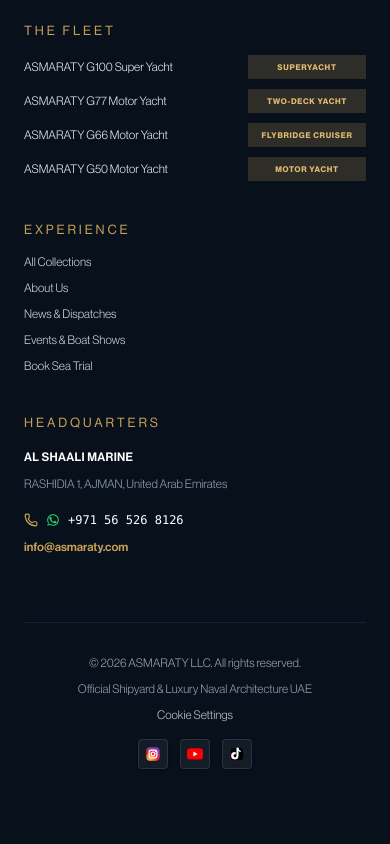
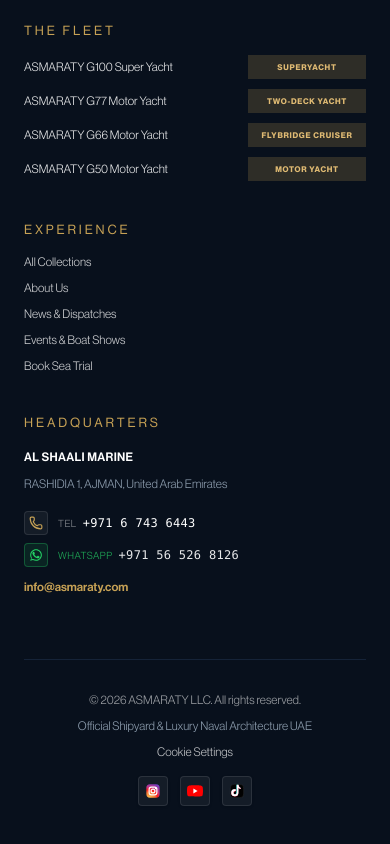
Before and after one commit to Hashir5989/yatch, a Next.js app: page /about in a window 390 px wide. Shown: the part 3834-4678 px from the top of the page. Before the commit the page ends 4651 px from the top, so only its background shows below. Built offline with nearby package versions, Linux system fonts and the light colour scheme; no server answers; the database is empty.

Commit message:
feat(contact): separate Telephone (+971 6 743 6443) and WhatsApp (+971 56 526 8126) with Tel first across footer, navbar, enquiry and contact views

```diff
--- a/components/public/PublicFooter.js
+++ b/components/public/PublicFooter.js
@@ -173,34 +173,54 @@ export default function PublicFooter() {
               <p className="whitespace-pre-line">
                 {settings.shipyardAddress || "RASHIDIA 1\nAJMAN, United Arab Emirates"}
               </p>
-              <div className="pt-2 space-y-1.5">
-                <div className="flex items-center gap-2 font-medium text-white">
+              <div className="pt-2 space-y-2">
+                {/* Telephone */}
+                <div className="flex items-center gap-2.5 text-xs text-white">
                   <a
                     href={`tel:${cleanPhone}`}
-                    className="text-[#C6A155] hover:opacity-80 transition-opacity"
+                    className="p-1 bg-white/5 border border-white/10 hover:border-[#C6A155]/60 rounded text-[#C6A155] hover:opacity-80 transition-all shrink-0"
                     title="Direct Phone Call"
-                    aria-label={`Call ${settings.contactPhone || "+971 56 526 8126"}`}
+                    aria-label={`Call ${settings.contactPhone || "+971 6 743 6443"}`}
                   >
                     <Phone className="w-3.5 h-3.5 text-[#C6A155]" />
                   </a>
+                  <div className="flex items-baseline gap-1.5 font-mono">
+                    <span className="text-[10px] text-white/50 uppercase tracking-wider font-sans">Tel</span>
+                    <a
+                      href={`tel:${cleanPhone}`}
+                      className="hover:text-[#C6A155] text-white transition-colors tracking-wide"
+                    >
+                      {settings.contactPhone || "+971 6 743 6443"}
+                    </a>
+                  </div>
+                </div>
+
+                {/* WhatsApp */}
+                <div className="flex items-center gap-2.5 text-xs text-white">
                   <a
                     href={`https://wa.me/${cleanWhatsapp}?text=Hello%20ASMARATY%2C%20I%20would%20like%20to%20enquire%20about%20your%20yacht%20fleet.`}
                     target="_blank"
                     rel="noopener noreferrer"
-                    className="text-[#25D366] hover:opacity-80 transition-opacity"
+                    className="p-1 bg-[#25D366]/10 border border-[#25D366]/30 hover:border-[#25D366] rounded text-[#25D366] hover:opacity-80 transition-all shrink-0"
                     title="Chat on WhatsApp"
                     aria-label="WhatsApp"
                   >
                     <WhatsAppIcon className="w-3.5 h-3.5 fill-current" />
                   </a>
-                  <a
-                    href={`tel:${cleanPhone}`}
-                    className="hover:text-[#C6A155] font-mono transition-colors"
-                  >
-                    {settings.contactPhone || "+971 56 526 8126"}
-                  </a>
+                  <div className="flex items-baseline gap-1.5 font-mono">
+                    <span className="text-[10px] text-[#25D366]/80 uppercase tracking-wider font-sans">WhatsApp</span>
+                    <a
+                      href={`https://wa.me/${cleanWhatsapp}?text=Hello%20ASMARATY%2C%20I%20would%20like%20to%20enquire%20about%20your%20yacht%20fleet.`}
+                      target="_blank"
+                      rel="noopener noreferrer"
+                      className="hover:text-[#25D366] text-white/90 transition-colors tracking-wide"
+                    >
+                      {settings.whatsappNumber || "+971 56 526 8126"}
+                    </a>
+                  </div>
                 </div>
-                <p className="text-[#C6A155] font-semibold pt-0.5">
+
+                <p className="text-[#C6A155] font-semibold pt-1 text-xs">
                   <a href={`mailto:${settings.contactEmail || "info@asmaraty.com"}`} className="hover:underline">
                     {settings.contactEmail || "info@asmaraty.com"}
                   </a>
--- a/components/public/PublicNavbar.js
+++ b/components/public/PublicNavbar.js
@@ -260,34 +260,54 @@ export default function PublicNavbar({ currentPageId, showAdminBar = false }) {
                 <p className="text-[11px] text-white/60">
                   {settings.shipyardAddress || "RASHIDIA 1, AJMAN, United Arab Emirates"}
                 </p>
-                <div className="pt-2 flex flex-wrap items-center gap-4 text-xs">
+                <div className="pt-2 space-y-2 text-xs">
+                  {/* Telephone */}
                   <div className="flex items-center gap-2">
                     <a
-                      href={`tel:${(settings.contactPhone || "+971 56 526 8126").replace(/\s+/g, '')}`}
-                      className="text-[#C6A155] hover:opacity-80 transition-opacity"
+                      href={`tel:${(settings.contactPhone || "+971 6 743 6443").replace(/\s+/g, '')}`}
+                      className="p-1 bg-white/5 border border-white/10 hover:border-[#C6A155]/60 rounded text-[#C6A155] hover:opacity-80 transition-all shrink-0"
                       title="Direct Phone Call"
-                      aria-label={`Call ${settings.contactPhone || "+971 56 526 8126"}`}
+                      aria-label={`Call ${settings.contactPhone || "+971 6 743 6443"}`}
                     >
                       <Phone className="w-3.5 h-3.5 text-[#C6A155]" />
                     </a>
+                    <div className="flex items-baseline gap-1.5 font-mono">
+                      <span className="text-[10px] text-white/50 uppercase tracking-wider font-sans">Tel</span>
+                      <a
+                        href={`tel:${(settings.contactPhone || "+971 6 743 6443").replace(/\s+/g, '')}`}
+                        className="hover:underline text-white hover:text-[#C6A155] transition-colors"
+                      >
+                        {settings.contactPhone || "+971 6 743 6443"}
+                      </a>
+                    </div>
+                  </div>
+
+                  {/* WhatsApp */}
+                  <div className="flex items-center gap-2">
                     <a
                       href={`https://wa.me/${(settings.whatsappNumber || "+971 56 526 8126").replace(/[^0-9]/g, '')}?text=Hello%20ASMARATY%2C%20I%20would%20like%20to%20enquire%20about%20your%20yacht%20fleet.`}
                       target="_blank"
                       rel="noopener noreferrer"
-                      className="text-[#25D366] hover:opacity-80 transition-opacity"
+                      className="p-1 bg-[#25D366]/10 border border-[#25D366]/30 hover:border-[#25D366] rounded text-[#25D366] hover:opacity-80 transition-all shrink-0"
                       title="Chat on WhatsApp"
                       aria-label="WhatsApp"
                     >
                       <WhatsAppIcon className="w-3.5 h-3.5 fill-current" />
                     </a>
-                    <a
-                      href={`tel:${(settings.contactPhone || "+971 56 526 8126").replace(/\s+/g, '')}`}
-                      className="hover:underline font-mono text-white hover:text-[#C6A155] transition-colors"
-                    >
-                      {settings.contactPhone || "+971 56 526 8126"}
-                    </a>
+                    <div className="flex items-baseline gap-1.5 font-mono">
+                      <span className="text-[10px] text-[#25D366]/80 uppercase tracking-wider font-sans">WhatsApp</span>
+                      <a
+                        href={`https://wa.me/${(settings.whatsappNumber || "+971 56 526 8126").replace(/[^0-9]/g, '')}?text=Hello%20ASMARATY%2C%20I%20would%20like%20to%20enquire%20about%20your%20yacht%20fleet.`}
+                        target="_blank"
+                        rel="noopener noreferrer"
+                        className="hover:underline text-white/90 hover:text-[#25D366] transition-colors"
+                      >
+                        {settings.whatsappNumber || "+971 56 526 8126"}
+                      </a>
+                    </div>
                   </div>
-                  <a href={`mailto:${settings.contactEmail || "info@asmaraty.com"}`} className="hover:underline text-white/70">
+
+                  <a href={`mailto:${settings.contactEmail || "info@asmaraty.com"}`} className="hover:underline text-white/70 block pt-1">
                     {settings.contactEmail || "info@asmaraty.com"}
                   </a>
                   <div className="flex flex-wrap items-center gap-3 pt-1">
--- a/components/public/contact/UniversalContactView.js
+++ b/components/public/contact/UniversalContactView.js
@@ -162,21 +162,21 @@ export default function UniversalContactView({ pageData = null }) {
             </a>
 
             <a
+              href="tel:+97167436443"
+              className="w-full sm:w-auto saxdor-btn-outline !h-auto min-h-[42px] sm:!h-[44px] !px-4 sm:!px-8 text-[11px] sm:text-xs font-semibold uppercase tracking-wider inline-flex items-center justify-center gap-2 rounded-none hover:border-[#C6A155] hover:text-[#DFBA73] text-center"
+            >
+              <Phone className="w-3.5 h-3.5 text-[#C6A155] shrink-0" />
+              <span>Tel: +971 6 743 6443</span>
+            </a>
+
+            <a
               href="https://wa.me/971565268126?text=Hello%20ASMARATY%20Yachts,%20I%20would%20like%20to%20connect%20with%20your%20advisory%20team."
               target="_blank"
               rel="noopener noreferrer"
               className="w-full sm:w-auto inline-flex items-center justify-center gap-2 px-4 sm:px-6 min-h-[42px] sm:h-[44px] py-2 sm:py-0 bg-[#25D366] hover:bg-[#1EBE5D] text-white text-[11px] sm:text-xs font-bold uppercase tracking-wider transition-all rounded-none shadow-xl text-center"
             >
               <WhatsAppIcon className="w-4 h-4 shrink-0" />
-              <span>WhatsApp VIP Concierge</span>
-            </a>
-
-            <a
-              href="tel:+971565268126"
-              className="w-full sm:w-auto saxdor-btn-outline !h-auto min-h-[42px] sm:!h-[44px] !px-4 sm:!px-8 text-[11px] sm:text-xs font-semibold uppercase tracking-wider inline-flex items-center justify-center gap-2 rounded-none hover:border-[#C6A155] hover:text-[#DFBA73] text-center"
-            >
-              <Phone className="w-3.5 h-3.5 text-[#C6A155] shrink-0" />
-              <span>+971 56 526 8126</span>
+              <span>WhatsApp: +971 56 526 8126</span>
             </a>
           </div>
         </div>
@@ -236,23 +236,25 @@ export default function UniversalContactView({ pageData = null }) {
                   Direct telephone contact for private client inquiries, vessel pricing, and sea trials.
                 </p>
                 <a
-                  href="tel:+971565268126"
+                  href="tel:+97167436443"
                   className="font-mono text-xs sm:text-[13px] font-semibold text-white hover:text-[#DFBA73] block transition-colors"
-                >
-                  +971 56 526 8126
-                </a>
-                <a
-                  href="tel:+97167436443"
-                  className="font-mono text-xs text-white/60 hover:text-white block mt-1 transition-colors"
                 >
                   Tel: +971 6 743 6443
                 </a>
+                <a
+                  href="https://wa.me/971565268126?text=Hello%20ASMARATY%20Yachts,%20I%20am%20inquiring%20about%20your%20yacht%20fleet."
+                  target="_blank"
+                  rel="noopener noreferrer"
+                  className="font-mono text-xs sm:text-[13px] text-[#25D366] hover:underline block mt-1.5 transition-colors"
+                >
+                  WhatsApp: +971 56 526 8126
+                </a>
               </div>
               <a
-                href="tel:+971565268126"
+                href="tel:+97167436443"
                 className="text-xs text-[#DFBA73] hover:text-white uppercase tracking-wider font-semibold inline-flex items-center gap-1.5 pt-3 border-t border-white/10 transition-colors"
               >
-                <span>Call Concierge Now</span>
+                <span>Call Telephone Hotline</span>
                 <Phone className="w-3.5 h-3.5" />
               </a>
             </div>
--- a/components/public/sections/EnquirySection.js
+++ b/components/public/sections/EnquirySection.js
@@ -111,18 +111,40 @@ export default function EnquirySection({
           </p>
 
           <div className="space-y-6 pt-4 border-t border-[#182C4B]">
+            {/* Direct Telephone */}
             <div className="flex items-start gap-4">
-              <div className="w-10 h-10 bg-[#0E2047] border border-[#1E345A] flex items-center justify-center gap-1.5 flex-shrink-0">
+              <div className="w-10 h-10 bg-[#0E2047] border border-[#1E345A] flex items-center justify-center flex-shrink-0">
                 <a
-                  href={`tel:${(phone || "+971 56 526 8126").replace(/\s+/g, '')}`}
+                  href="tel:+97167436443"
                   className="text-[#C6A155] hover:opacity-80 transition-opacity"
-                  title="Direct Phone Call"
-                  aria-label="Call +971 56 526 8126"
+                  title="Direct Telephone Call"
+                  aria-label="Call +971 6 743 6443"
                 >
                   <Phone className="w-4 h-4" />
                 </a>
+              </div>
+              <div>
+                <div className="saxdor-eyebrow text-[10px] uppercase tracking-[0.2em] text-[#8E9EAF] font-bold">Telephone Hotline</div>
+                <div className="text-sm text-white font-medium mt-0.5 flex flex-wrap items-center gap-3">
+                  <a href="tel:+97167436443" className="hover:text-[#C6A155] transition-colors font-mono font-medium">
+                    +971 6 743 6443
+                  </a>
+                  <a
+                    href="tel:+97167436443"
+                    className="inline-flex items-center gap-1 px-2.5 py-0.5 bg-white/5 border border-white/20 text-white/90 hover:bg-[#C6A155] hover:text-[#08101C] text-[11px] font-sans font-semibold tracking-wider uppercase transition-all rounded-xs"
+                  >
+                    <span>Call Shipyard</span>
+                    <ArrowUpRight className="w-3 h-3" />
+                  </a>
+                </div>
+              </div>
+            </div>
+
+            {/* Direct WhatsApp */}
+            <div className="flex items-start gap-4">
+              <div className="w-10 h-10 bg-[#0E2047] border border-[#1E345A] flex items-center justify-center flex-shrink-0">
                 <a
-                  href={`https://wa.me/${(phone || "+971 56 526 8126").replace(/[^0-9]/g, '')}?text=Hello%20ASMARATY%2C%20I%20would%20like%20to%20enquire%20about%20your%20yacht%20fleet.`}
+                  href="https://wa.me/971565268126?text=Hello%20ASMARATY%2C%20I%20would%20like%20to%20enquire%20about%20your%20yacht%20fleet."
                   target="_blank"
                   rel="noopener noreferrer"
                   className="text-[#25D366] hover:opacity-80 transition-opacity"
@@ -133,19 +155,18 @@ export default function EnquirySection({
                 </a>
               </div>
               <div>
-                <div className="saxdor-eyebrow text-[10px] uppercase tracking-[0.2em] text-[#8E9EAF] font-bold">Direct Phone & WhatsApp</div>
+                <div className="saxdor-eyebrow text-[10px] uppercase tracking-[0.2em] text-[#25D366] font-bold">WhatsApp Advisory</div>
                 <div className="text-sm text-white font-medium mt-0.5 flex flex-wrap items-center gap-3">
-                  <a href={`tel:${(phone || "+971 56 526 8126").replace(/\s+/g, '')}`} className="hover:text-[#C6A155] transition-colors font-mono font-medium">
-                    <InlineEditableText
-                      as="span"
-                      value={phone || "+971 56 526 8126"}
-                      isEditable={isEditable}
-                      onChange={(val) => onUpdateField && onUpdateField("phone", val)}
-                      placeholder="+971 56 526 8126"
-                    />
+                  <a
+                    href="https://wa.me/971565268126?text=Hello%20ASMARATY%2C%20I%20would%20like%20to%20enquire%20about%20your%20yacht%20fleet."
+                    target="_blank"
+                    rel="noopener noreferrer"
+                    className="hover:text-[#25D366] transition-colors font-mono font-medium"
+                  >
+                    +971 56 526 8126
                   </a>
                   <a
-                    href={`https://wa.me/${(phone || "+971 56 526 8126").replace(/[^0-9]/g, '')}?text=Hello%20ASMARATY%2C%20I%20would%20like%20to%20enquire%20about%20your%20yacht%20fleet.`}
+                    href="https://wa.me/971565268126?text=Hello%20ASMARATY%2C%20I%20would%20like%20to%20enquire%20about%20your%20yacht%20fleet."
                     target="_blank"
                     rel="noopener noreferrer"
                     className="inline-flex items-center gap-1 px-2.5 py-0.5 bg-[#25D366]/15 border border-[#25D366]/40 text-[#25D366] hover:bg-[#25D366] hover:text-[#08101C] text-[11px] font-sans font-semibold tracking-wider uppercase transition-all rounded-xs"
--- a/data/settings.json
+++ b/data/settings.json
@@ -4,7 +4,7 @@
   "announcementEnabled": true,
   "companyName": "AL SHAALI MARINE",
   "shipyardAddress": "RASHIDIA 1, AJMAN, United Arab Emirates",
-  "contactPhone": "+971 56 526 8126",
+  "contactPhone": "+971 6 743 6443",
   "contactEmail": "info@asmaraty.com",
   "whatsappNumber": "+971 56 526 8126",
   "operatingHours": "Saturday – Thursday: 08:00 – 17:00 GST\nFriday: Closed (Weekly Leave)",
```
Also changed, not shown: lib/cmsStore.js, lib/server/db.js, lib/server/postgres.js.
